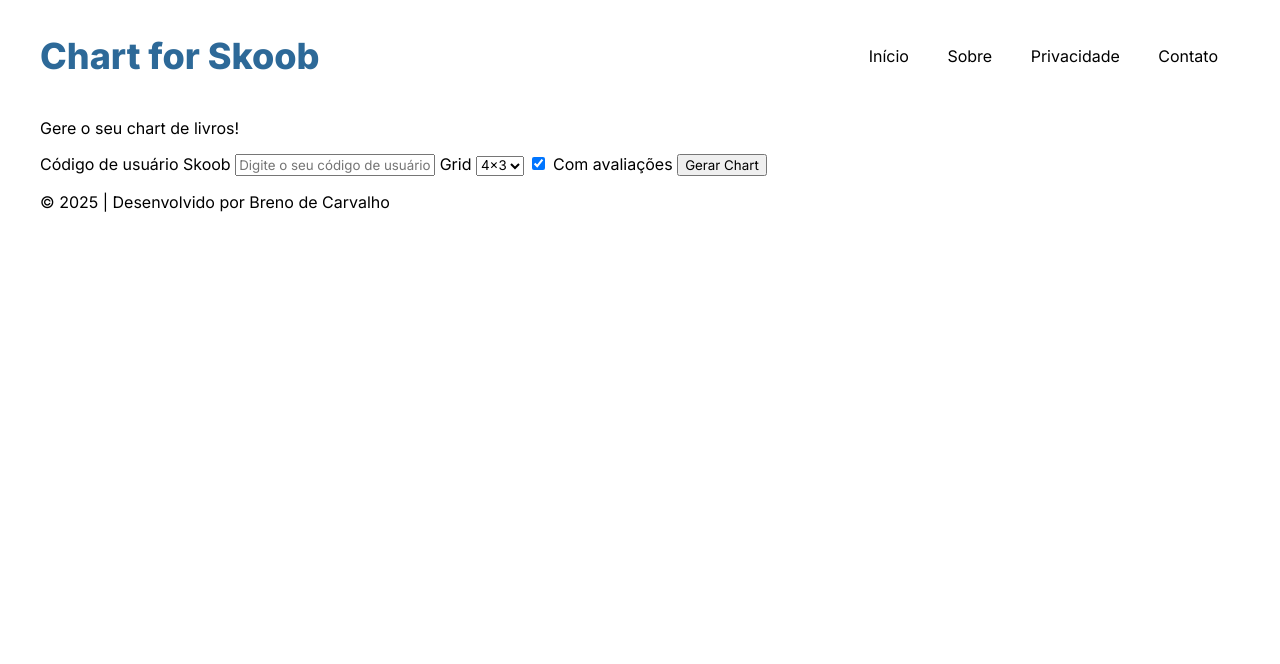
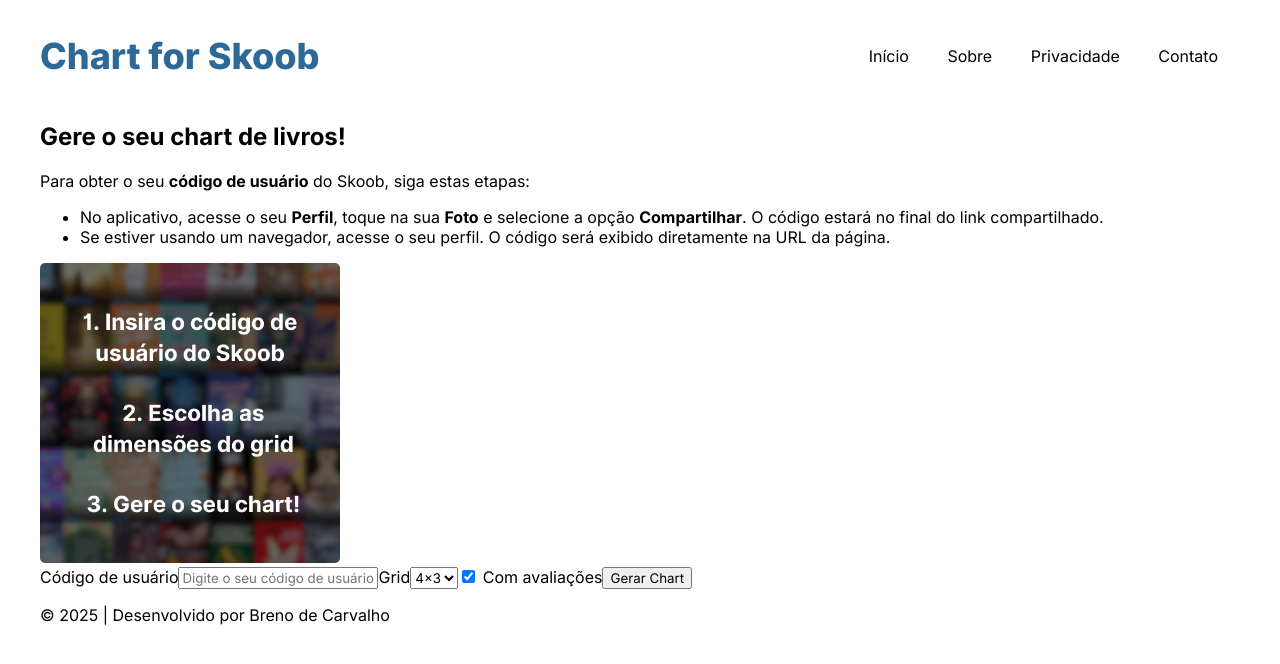
Before and after one commit to brenobcc/chart-for-skoob, a Flask app: page / in a window 1280 px wide. Shown: the top 664 px of the page. Run offline with Flask 3, Linux system fonts and the light colour scheme.

Commit message:
add: instructions

```diff
--- a/static/style.css
+++ b/static/style.css
@@ -59,6 +59,10 @@ nav ul li {
     margin-right: 10px;
 }
 
+form {
+    display: flex;
+}
+
 div#chart_img {
     margin-top: 20px;
 }
@@ -69,8 +73,8 @@ div#chart_img {
 }
 
 .grid-image {
-    max-width: 500px;
-    max-height: 500px;
+    max-width: 300px;
+    max-height: 300px;
     border-radius: 5px;
     object-fit: contain;
 }
--- a/templates/homepage.html
+++ b/templates/homepage.html
@@ -22,10 +22,20 @@
     </header>
 
     <section class="main-section">
-        <p>Gere o seu chart de livros!</p>
-        <p></p>
-        <form method="POST">
-            <label for="user_id">Código de usuário Skoob</label>
+        <h1>Gere o seu chart de livros!</h1>
+
+        <p>Para obter o seu <strong>código de usuário</strong> do Skoob, siga estas etapas:</p>
+            <ul>
+                <li>No aplicativo, acesse o seu <strong>Perfil</strong>, toque na sua <strong>Foto</strong> e selecione a opção <strong>Compartilhar</strong>. O código estará no final do link compartilhado.</li>
+                <li>Se estiver usando um navegador, acesse o seu perfil. O código será exibido diretamente na URL da página.</li>
+            </ul>
+
+        <div class="grid-container">
+            <img class="grid-image" src="static/images/instructions.png" alt="Imagem Gerada">
+        </div>
+
+        <form class="form" method="POST">
+            <label for="user_id">Código de usuário</label>
             <input type="text" name="user_id" placeholder="Digite o seu código de usuário" required>
 
             <label for="grid_size">Grid</label>
```
Also changed, not shown: static/images/instructions.png (added).
